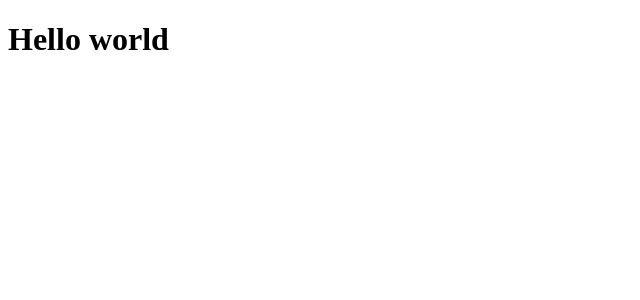
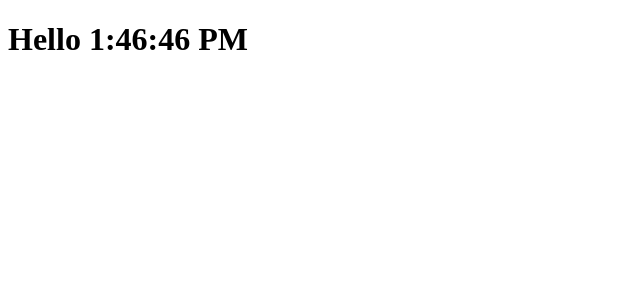
Before and after one commit to rsshonjoy/react-core-concept, a React (Create React App) app: page / in a window 1280 px wide. Shown: the top 300 px of the page, without its empty margins (0-640 px from the left). Built offline with nearby package versions, Linux system fonts and the light colour scheme.

Commit message:
add clock

```diff
--- a/src/index.js
+++ b/src/index.js
@@ -4,10 +4,13 @@ import ReactDOM from 'react-dom';
 // const element = React.createElement('h1', null, 'Hello world');
 
 const index = 0;
+
+setInterval(() => {
     const element = (
         <h1 className="heading" tabIndex={index}>
-        <span className="text">Hello world</span>
+            <span className="text">Hello {new Date().toLocaleTimeString()}</span>
             <img src="" alt="" />
         </h1>
     );
     ReactDOM.render(element, document.getElementById('root'));
+}, 1000);
```
Lines whose indentation alone changed are shown as unchanged.
